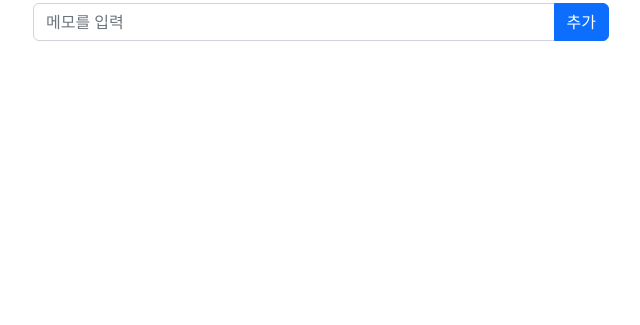
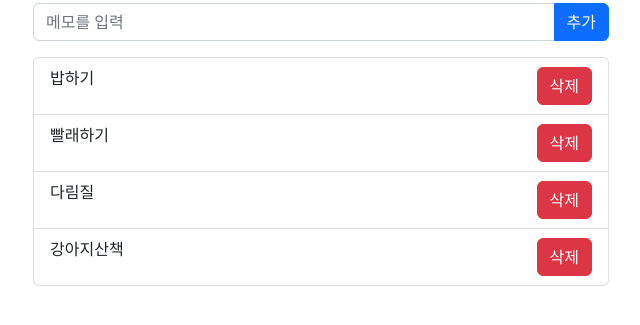
Before and after one commit to baboda212/memo, a plain HTML site: page index.html in a window 1280 px wide. Shown: the part 101-426 px from the top of the page, without its empty margins (319-959 px from the left). Drawn offline with nearby package versions, Linux system fonts and the light colour scheme.

Commit message:
기본데이터값 추가 설정

```diff
--- a/src/index.js
+++ b/src/index.js
@@ -1,6 +1,6 @@
 //index.js
 //1. 추가(입력)버튼을 클릭시 실행될 함수(추가함수)
-function handleAdd() {
+function handleAdd(content = '') { //content = ''을 입력하여 기본값을 설정
     //console.log('추가'); //확인용
     //4. memo입력요소
     const memoEl = document.getElementById('memo');
@@ -16,7 +16,7 @@ function handleAdd() {
     //console.log(memoEl.value);
 
     //8. p요소에 입력값을 추가
-    p.textContent = memoEl.value;
+    p.textContent = memoEl.value || content; //value값이나 content 값 둘중에 값이 있는 것을 입력하는 설정
     //console.log(p); 확인용
     memoEl.value = ''; //입력완료 후 내용비움(초기화)
 
@@ -57,3 +57,9 @@ addBtn.addEventListener('click', () => {
     handleAdd(); //추가함수 호출
 
 });
+
+//기본데이터 추가 content값을 설정해 주기
+handleAdd('밥하기');
+handleAdd('빨래하기');
+handleAdd('다림질');
+handleAdd('강아지산책');
```
Also changed, not shown: index.html (+1 -1 lines).
